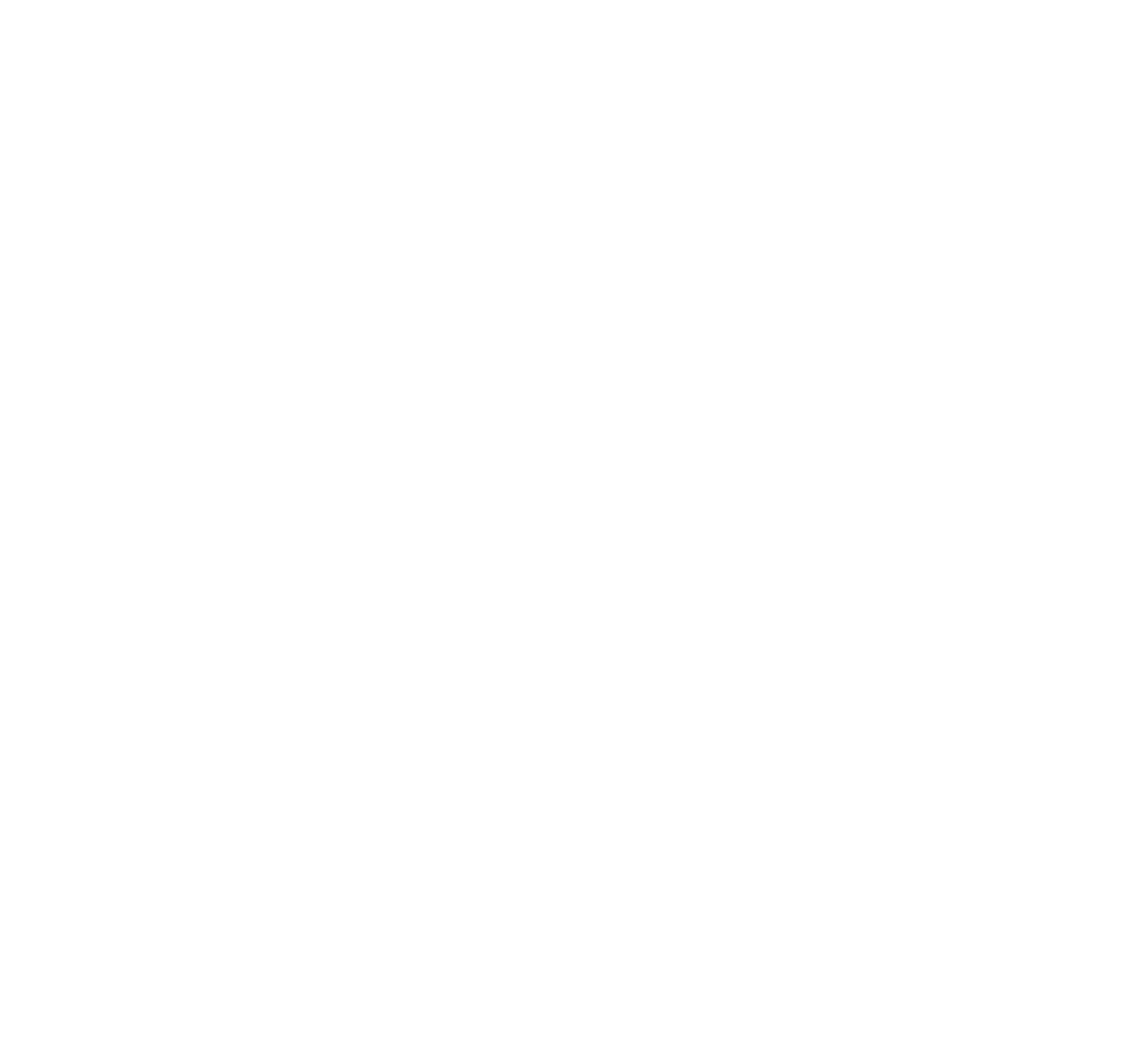
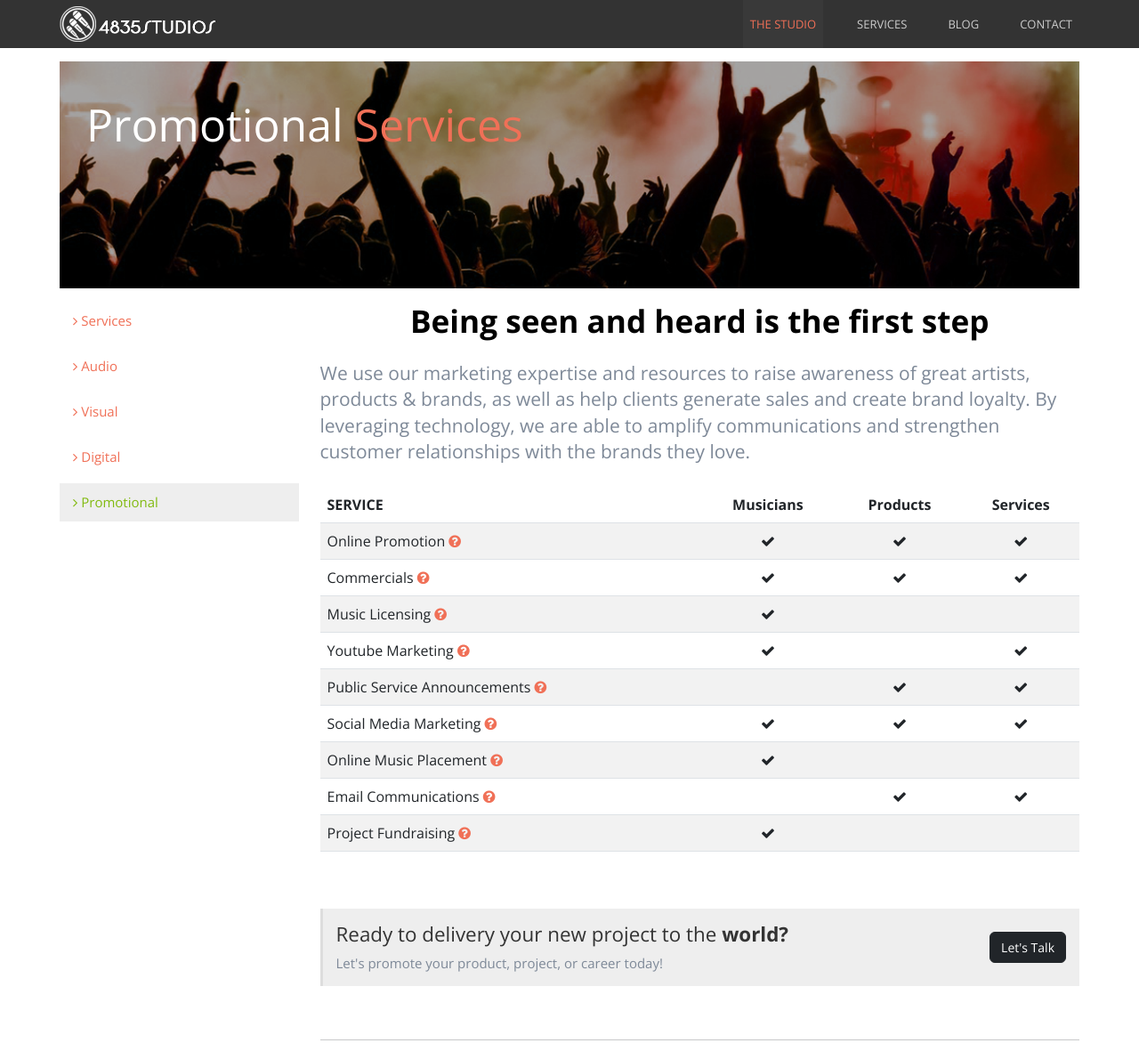
Before and after one commit to MamtazDev/studio, a plain HTML site: page promotional.html in a window 1280 px wide. Shown: the top 1172 px of the page at 89% size. Before the commit the page ends 800 px from the top, so only its background shows below. Drawn offline with nearby package versions, Linux system fonts and the light colour scheme.

Commit message:
Promotional Service page done with responsive

```diff
--- a/css/style.css
+++ b/css/style.css
@@ -537,3 +537,11 @@
 
 
 /* Digital Services Page End */
+
+/* Promotional Service page Start */
+
+.promotionTable a i{
+    color: #F07057;
+}
+
+/* Promotional Service page end */
--- a/promotional.html
+++ b/promotional.html
@@ -0,0 +1,305 @@
+<!DOCTYPE html>
+<html lang="en">
+
+<head>
+    <meta charset="UTF-8">
+    <meta name="viewport" content="width=device-width, initial-scale=1.0">
+    <link href="https://cdn.jsdelivr.net/npm/bootstrap@5.3.0/dist/css/bootstrap.min.css" rel="stylesheet">
+    <link rel="stylesheet" href="https://cdnjs.cloudflare.com/ajax/libs/font-awesome/4.7.0/css/font-awesome.min.css">
+    <link rel="shortcut icon" href="#" type="image/x-icon">
+    <link rel="stylesheet" href="./css/style.css">
+    <link rel="stylesheet" href="./css/responsive.css">
+    <title>Promotional Services</title>
+</head>
+
+<body>
+
+    <header>
+        <nav class="navbar navbar-expand-lg p-0">
+            <div class="container">
+                <a class="navbar-brand" href="index.html">
+                    <img src="./assets/logo-4835studios.png" alt="LOGO">
+                </a>
+                <button class="navbar-toggler" type="button" data-bs-toggle="collapse"
+                    data-bs-target="#navbarSupportedContent" aria-controls="navbarSupportedContent"
+                    aria-expanded="false" aria-label="Toggle navigation">
+                    <!-- <span class="navbar-toggler-icon"></span> -->
+                    <i class="fa fa-bars text-white"></i>
+                </button>
+                <div class="collapse navbar-collapse" id="navbarSupportedContent">
+                    <ul class="navbar-nav ms-auto mb-2 mb-lg-0">
+                        <li class="nav-item dropdown p-0 m-0">
+                            <a class="nav-link active dropdown-toggle" href="thestudio.html" id="navbarDropdown"
+                                role="button" data-bs-toggle="dropdown" aria-expanded="false">
+                                The Studio
+                            </a>
+                            <ul class="dropdown-menu p-0 m-0" aria-labelledby="navbarDropdown">
+                                <li><a class="dropdown-item" href="thestudio.html">The Studio</a></li>
+                                <li><a class="dropdown-item" href="team.html">Team</a></li>
+                            </ul>
+                        </li>
+                        <li class="nav-item dropdown">
+                            <a class="nav-link dropdown-toggle" href="#" id="navbarDropdown" role="button"
+                                data-bs-toggle="dropdown" aria-expanded="false">
+                                Services
+                            </a>
+                            <ul class="dropdown-menu p-0 m-0" aria-labelledby="navbarDropdown">
+                                <li><a class="dropdown-item" href="service.html">Services</a></li>
+                                <li class="p-0 m-0">
+                                    <hr class="dropdown-divider m-0">
+                                </li>
+                                <li><a class="dropdown-item" href="audio.html">Audio</a></li>
+                                <li class="p-0 m-0">
+                                    <hr class="dropdown-divider m-0">
+                                </li>
+                                <li><a class="dropdown-item" href="visual.html">Visual</a></li>
+                                <li>
+                                    <hr class="dropdown-divider m-0">
+                                </li>
+                                <li><a class="dropdown-item" href="digital.html">Digital</a></li>
+                                <li>
+                                    <hr class="dropdown-divider m-0">
+                                </li>
+                                <li><a class="dropdown-item" href="promotional.html">Promotional</a></li>
+                            </ul>
+                        </li>
+                        <li class="nav-item">
+                            <a class="nav-link" href="#" tabindex="-1" aria-disabled="true">Blog</a>
+                        </li>
+
+                        <li class="nav-item dropdown p-0 m-0">
+                            <a class="nav-link dropdown-toggle" href="#" id="navbarDropdown" role="button"
+                                data-bs-toggle="dropdown" aria-expanded="false">
+                                Contact
+                            </a>
+                            <ul class="dropdown-menu p-0 m-0" aria-labelledby="navbarDropdown">
+                                <li><a class="dropdown-item" href="contact.html">Conatct</a></li>
+                                <li><a class="dropdown-item" href="career.html">Careers</a></li>
+                            </ul>
+                        </li>
+                    </ul>
+                </div>
+            </div>
+        </nav>
+    </header>
+
+    <main>
+        <section>
+            <div class="container">
+                <div class="pageBg" style="background-image: url('./assets/promotionalBanner.png');">
+                    <h1 class="pageHeader">Promotional <span>Services</span></h1>
+                </div>
+            </div>
+        </section>
+        <section>
+            <div class="container">
+                <div class="row mb_60 gy-5">
+                    <div class="col-md-3">
+                        <div class="sideBar d-flex flex-column gap-2 justify-content-start">
+                            <a href="thestudio.html">
+                                <i class="fa fa-angle-right"></i> Services
+                            </a>
+                            <a href="audio.html"><i class="fa fa-angle-right"></i> Audio</a>
+                            <a href="visual.html"><i class="fa fa-angle-right"></i> Visual</a>
+                            <a href="digital.html"><i class="fa fa-angle-right"></i> Digital</a>
+                            <a class="active" href="promotional.html"><i class="fa fa-angle-right"></i> Promotional</a>
+                        </div>
+                    </div>
+
+                    <div class="col-md-9">
+                        <div class="mb-5 d-flex flex-column gap-2">
+                            <h2 class="mb-3 text-center"><strong>Being seen and heard is the first step</strong></h2>
+                            <p class="lead mb-3">
+                                We use our marketing expertise and resources to raise awareness of great artists,
+                                products & brands, as well as help clients generate sales and create brand loyalty. By
+                                leveraging technology, we are able to amplify communications and strengthen customer
+                                relationships with the brands they love.
+                            </p>
+                            <div class="table-responsive">
+                                <table class="table table-striped promotionTable">
+                                    <!-- table head -->
+                                    <thead>
+                                        <tr>
+                                            <th>SERVICE</th>
+                                            <th class="text-center">Musicians</th>
+                                            <th class="text-center">Products</th>
+                                            <th class="text-center">Services</th>
+                                        </tr>
+                                    </thead>
+
+                                    <!-- table items -->
+                                    <tbody>
+                                        <tr>
+                                            <td>
+                                                Online Promotion
+                                                <a href="#" >
+                                                    <i class="fa fa-question-circle"></i>
+                                                </a>
+                                            </td>
+                                            <td class="text-center"><i class="fa fa-check"></i></td>
+                                            <td class="text-center"><i class="fa fa-check"></i></td>
+                                            <td class="text-center"><i class="fa fa-check"></i></td>
+                                        </tr>
+                                        <tr>
+                                            <td>
+                                                Commercials
+                                                <a href="#">
+                                                    <i class="fa fa-question-circle"></i>
+                                                </a>
+                                            </td>
+                                            <td class="text-center"><i class="fa fa-check"></i></td>
+                                            <td class="text-center"><i class="fa fa-check"></i></td>
+                                            <td class="text-center"><i class="fa fa-check"></i></td>
+                                        </tr>
+                                        <tr>
+                                            <td>
+                                                Music Licensing
+                                                <a href="#">
+                                                    <i class="fa fa-question-circle"></i>
+                                                </a>
+                                            </td>
+                                            <td class="text-center"><i class="fa fa-check"></i></td>
+                                            <td class="text-center"></td>
+                                            <td class="text-center"></td>
+                                        </tr>
+                                        <tr>
+                                            <td>
+                                                Youtube Marketing
+                                                <a href="#">
+                                                    <i class="fa fa-question-circle"></i>
+                                                </a>
+                                            </td>
+                                            <td class="text-center"><i class="fa fa-check"></i></td>
+                                            <td class="text-center"></td>
+                                            <td class="text-center"><i class="fa fa-check"></i></td>
+                                        </tr>
+                                        <tr>
+                                            <td>
+                                                Public Service Announcements
+                                                <a href="#">
+                                                    <i class="fa fa-question-circle"></i>
+                                                </a>
+                                            </td>
+                                            <td class="text-center"></td>
+                                            <td class="text-center"><i class="fa fa-check"></i></td>
+                                            <td class="text-center"><i class="fa fa-check"></i></td>
+                                        </tr>
+                                        <tr>
+                                            <td>
+                                                Social Media Marketing
+                                                <a href="#">
+                                                    <i class="fa fa-question-circle"></i>
+                                                </a>
+                                            </td>
+                                            <td class="text-center"><i class="fa fa-check"></i></td>
+                                            <td class="text-center"><i class="fa fa-check"></i></td>
+                                            <td class="text-center"><i class="fa fa-check"></i></td>
+                                        </tr>
+                                        <tr>
+                                            <td>
+                                                Online Music Placement
+                                                <a href="#">
+                                                    <i class="fa fa-question-circle"></i>
+                                                </a>
+                                            </td>
+                                            <td class="text-center"><i class="fa fa-check"></i></td>
+                                            <td class="text-center"></td>
+                                            <td class="text-center"></td>
+                                        </tr>
+                                        <tr>
+                                            <td>
+                                                Email Communications
+                                                <a href="#">
+                                                    <i class="fa fa-question-circle"></i>
+                                                </a>
+                                            </td>
+                                            <td class="text-center"></td>
+                                            <td class="text-center"><i class="fa fa-check"></i></td>
+                                            <td class="text-center"><i class="fa fa-check"></i></td>
+                                        </tr>
+                                        <tr>
+                                            <td>
+                                                Project Fundraising
+                                                <a href="#">
+                                                    <i class="fa fa-question-circle"></i>
+                                                </a>
+                                            </td>
+                                            <td class="text-center"><i class="fa fa-check"></i></td>
+                                            <td class="text-center"></td>
+                                            <td class="text-center"></td>
+                                        </tr>
+                                    </tbody>
+                                </table>
+                            </div>
+                        </div>
+
+
+                        <div class="bgCall">
+                            <div class="row gy-3 align-items-center">
+                                <div class="col-12 col-md-9">
+                                    <!-- left text -->
+                                    <h4 class="mb-2">Ready to delivery your new project to the  <strong>world?</strong></h4>
+                                    <p> Let's promote your product, project, or career today!
+                                    </p>
+                                </div><!-- /left text -->
+
+                                <div class="col-12 col-md-3">
+                                    <div class="text-end">
+                                        <a class="btn btn-dark introBtn" href="contact.html">Let's Talk</a>
+                                    </div>
+                                </div>
+                            </div>
+                        </div>
+
+                        <hr class="half-margins">
+                        <div>
+                            <h3 class="mb-4">We care about our customers</h3>
+                            <p>
+                                Our customers are our most valuable asset. We do everything to accomodate artists and
+                                your satifaction is our #1 priority. If there is anything we can do to further enhance
+                                your visit with us, please don't hesitate to ask.
+                            </p>
+                        </div>
+
+
+
+
+
+
+                    </div>
+                </div>
+
+            </div>
+            </div>
+        </section>
+    </main>
+
+    <footer>
+        <div class="container">
+            <div class="d-flex flex-column flex-lg-row justify-content-between align-items-center">
+                <div>
+                    <!-- copyright -->
+                    <span><strong>©</strong> 2023 <strong>4835 Studios</strong>. All Rights Reserved.</span>
+                    <!-- /copyright -->
+                </div>
+
+                <div>
+                    <!-- right menu -->
+                    <ul class="d-flex flex-column flex-lg-row justify-content-center align-items-center gap-2">
+                        <li><a href="contact.html">CONTACT</a></li>
+                        <li class="d-none d-md-block sepy">•</li>
+                        <li><a href="term_conditions.html">TERMS</a></li>
+                        <li class="d-none d-md-block sepy">•</li>
+                        <li><a href="contact.html">FOLLOW US</a></li>
+                    </ul>
+                    <!-- /right menu -->
+                </div>
+            </div>
+
+    </footer>
+
+
+    <script src="https://cdn.jsdelivr.net/npm/bootstrap@5.3.0/dist/js/bootstrap.bundle.min.js"></script>
+</body>
+
+</html>
```
Also changed, not shown: digital.html (+2 -9 lines), visual.html (+1 -1 lines).
